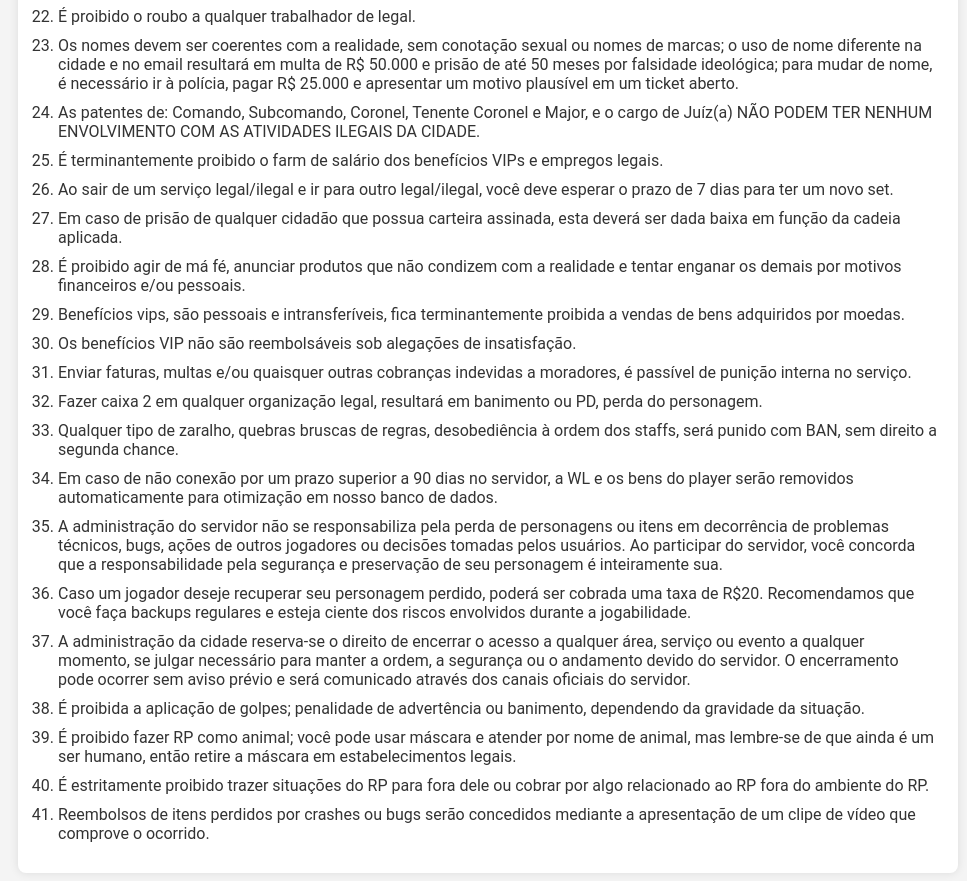
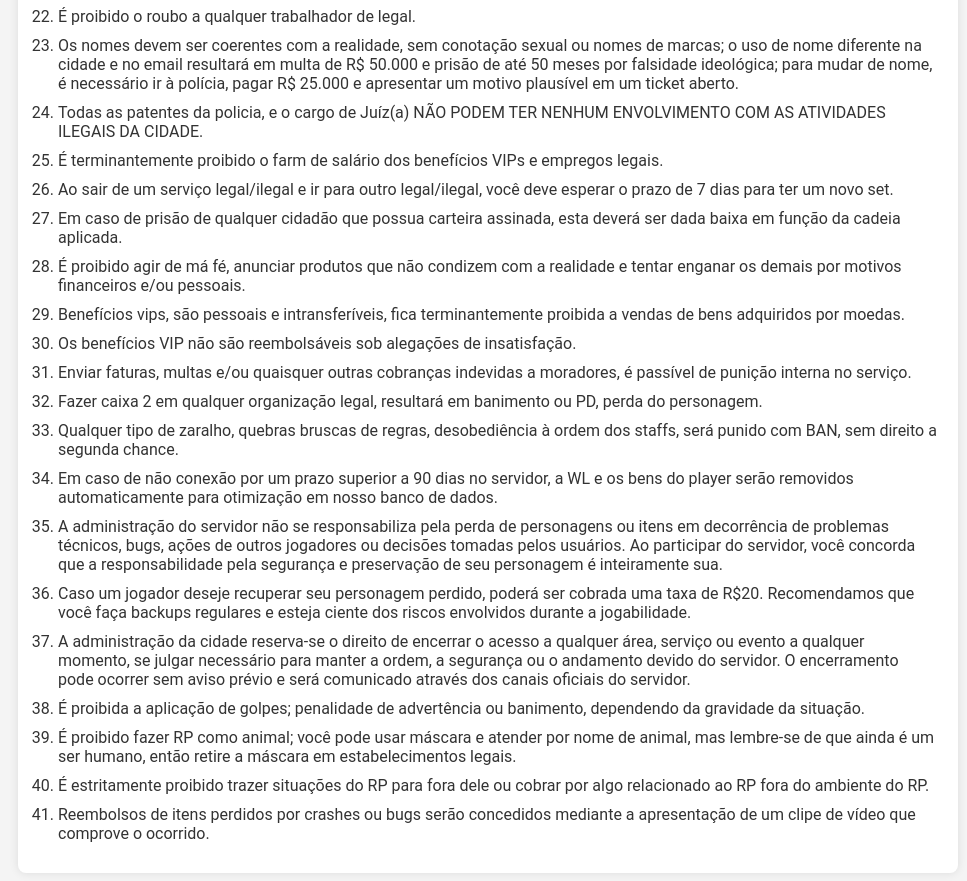
Before and after one commit to JulianoPassing/regras-scc, a website: page index.html in a window 1280 px wide. Shown: the part 1689-2570 px from the top of the page, without its empty margins (152-1119 px from the left). Drawn offline with Linux system fonts and the light colour scheme.

Commit message:
Update index.html

```diff
--- a/index.html
+++ b/index.html
@@ -162,8 +162,7 @@ Quando você é nocauteado ou morto, é PROIBIDO lembrar-se do que ocorreu duran
             Os nomes devem ser coerentes com a realidade, sem conotação sexual ou nomes de marcas; o uso de nome diferente na cidade e no email resultará em multa de R$ 50.000 e prisão de até 50 meses por falsidade ideológica; para mudar de nome, é necessário ir à polícia, pagar R$ 25.000 e apresentar um motivo plausível em um ticket aberto.
           </li>
           <li>
-            As patentes de: Comando, Subcomando, Coronel, Tenente Coronel e
-            Major, e o cargo de Juíz(a) NÃO PODEM TER NENHUM ENVOLVIMENTO COM AS
+            Todas as patentes da policia, e o cargo de Juíz(a) NÃO PODEM TER NENHUM ENVOLVIMENTO COM AS
             ATIVIDADES ILEGAIS DA CIDADE.
           </li>
           <li>
```
